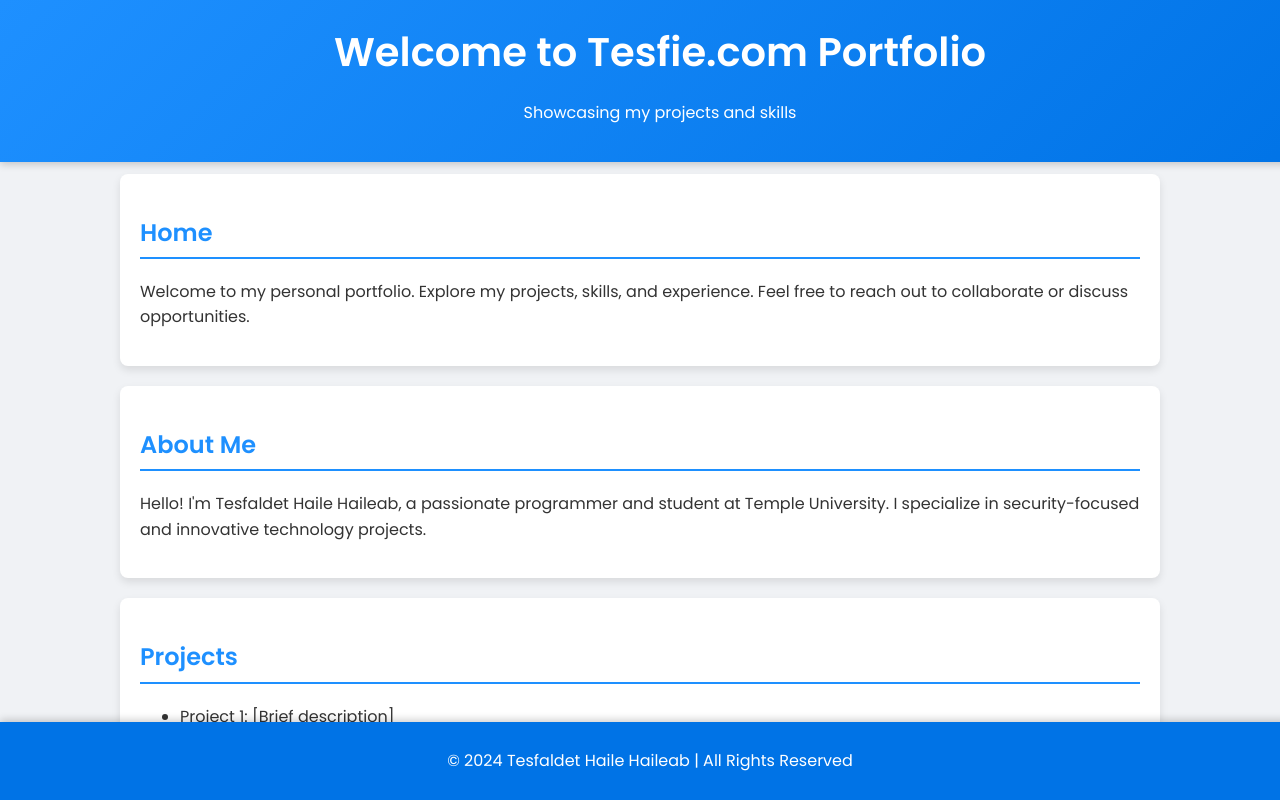
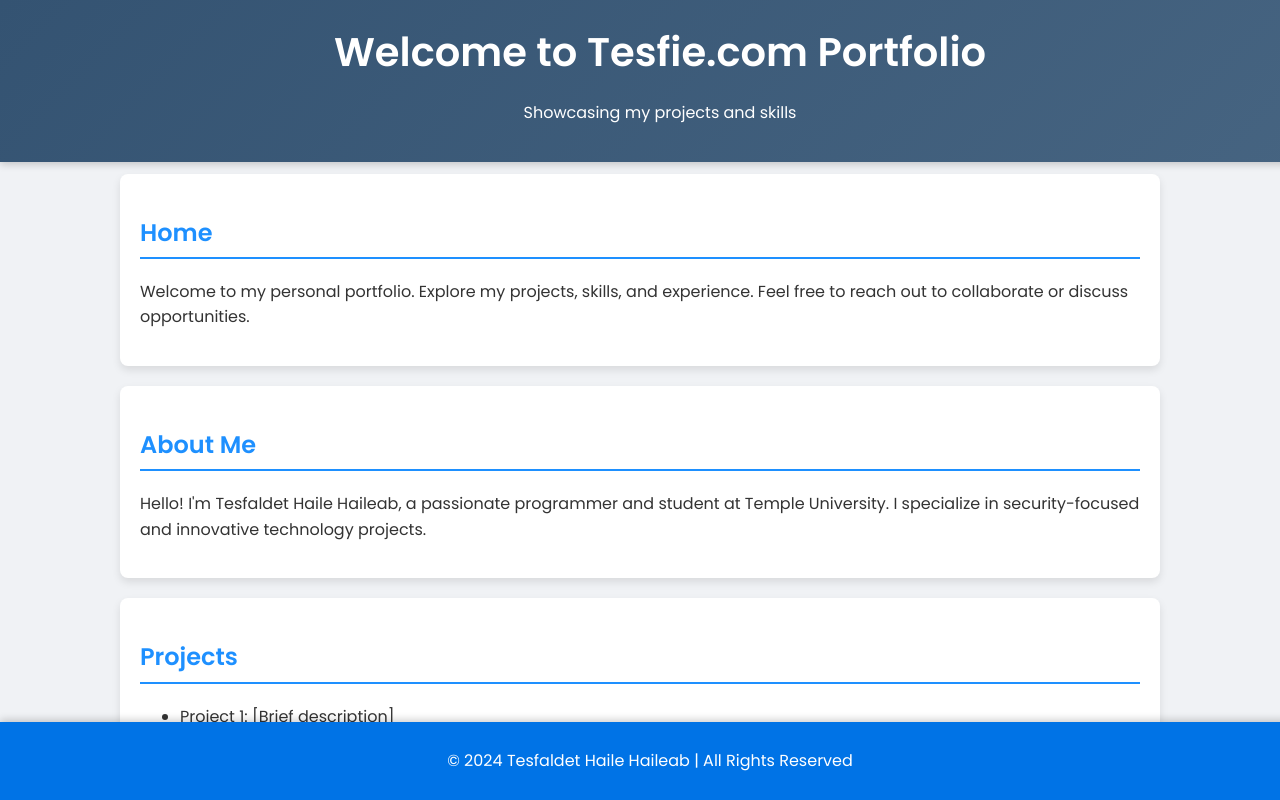
Before and after one commit to tus29603/myportfolio, a plain HTML site: page index.html in a window 1280 px wide. Shown: the top 800 px of the page. Drawn offline with Linux system fonts and the light colour scheme.

Commit message:
modernize

```diff
--- a/index.html
+++ b/index.html
@@ -22,7 +22,7 @@ header {
   top: 0;
   left: 0;
   width: 100%;
-  background: linear-gradient(135deg, #1e90ff, #0073e6);
+  background: linear-gradient(135deg, #345372, #466481);
   color: white;
   padding: 20px;
   text-align: center;
```
